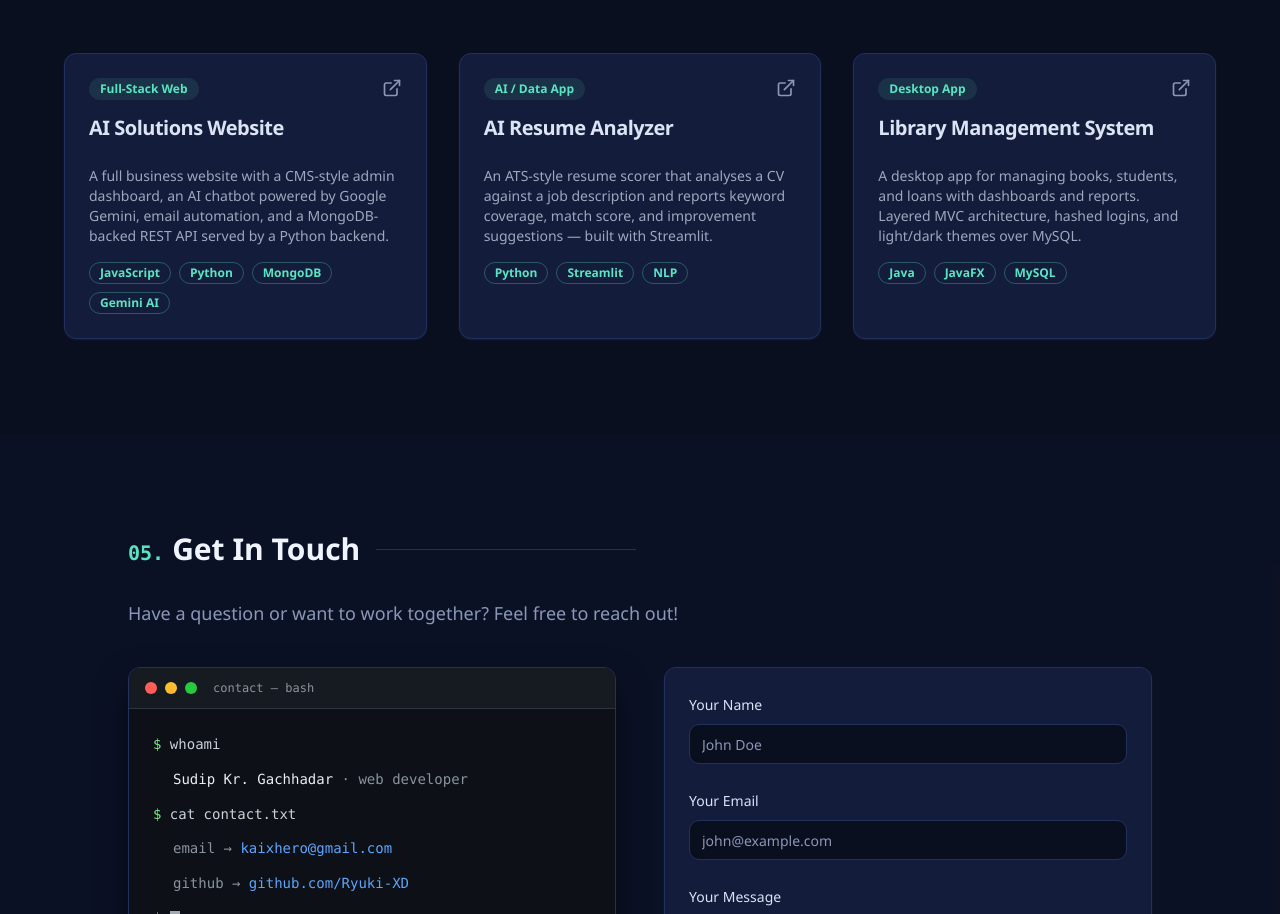
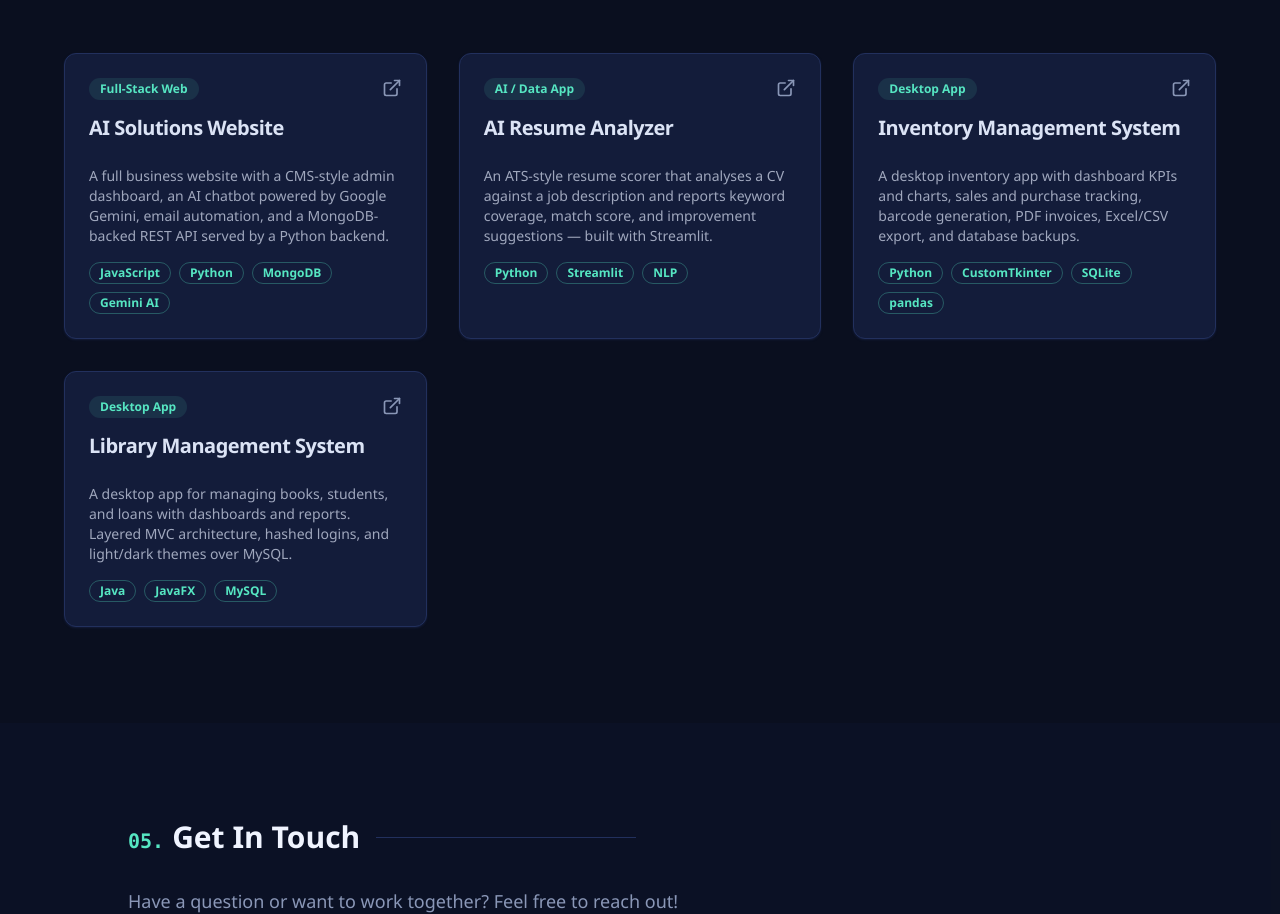
Before and after one commit to Ryuki-XD/Ryuki-XD.github.io, a React (Vite) app: page / in a window 1280 px wide. Shown: the part 2991-3905 px from the top of the page. Built offline with nearby package versions, Linux system fonts and the light colour scheme; the HTML template or start-up script is replaced by a standard one.

Commit message:
Add Inventory Management System to projects

```diff
--- a/src/components/Portfolio.tsx
+++ b/src/components/Portfolio.tsx
@@ -20,6 +20,14 @@ const Portfolio = () => {
       tags: ["Python", "Streamlit", "NLP"],
       category: "AI / Data App",
       link: "https://github.com/Ryuki-XD/ai-resume-analyzer",
+    },
+    {
+      title: "Inventory Management System",
+      description:
+        "A desktop inventory app with dashboard KPIs and charts, sales and purchase tracking, barcode generation, PDF invoices, Excel/CSV export, and database backups.",
+      tags: ["Python", "CustomTkinter", "SQLite", "pandas"],
+      category: "Desktop App",
+      link: "https://github.com/Ryuki-XD/inventory-management-system",
     },
     {
       title: "Library Management System",
```
